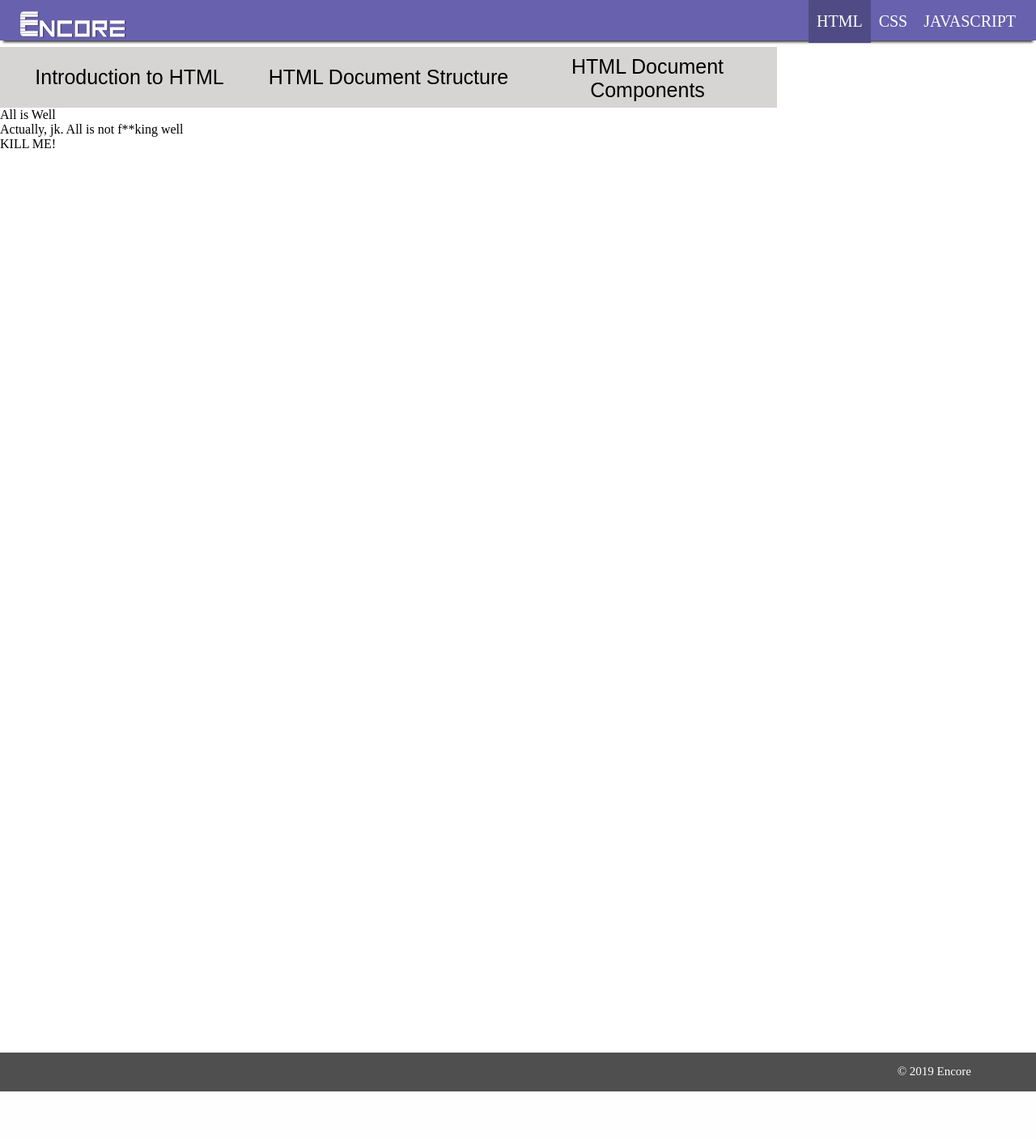
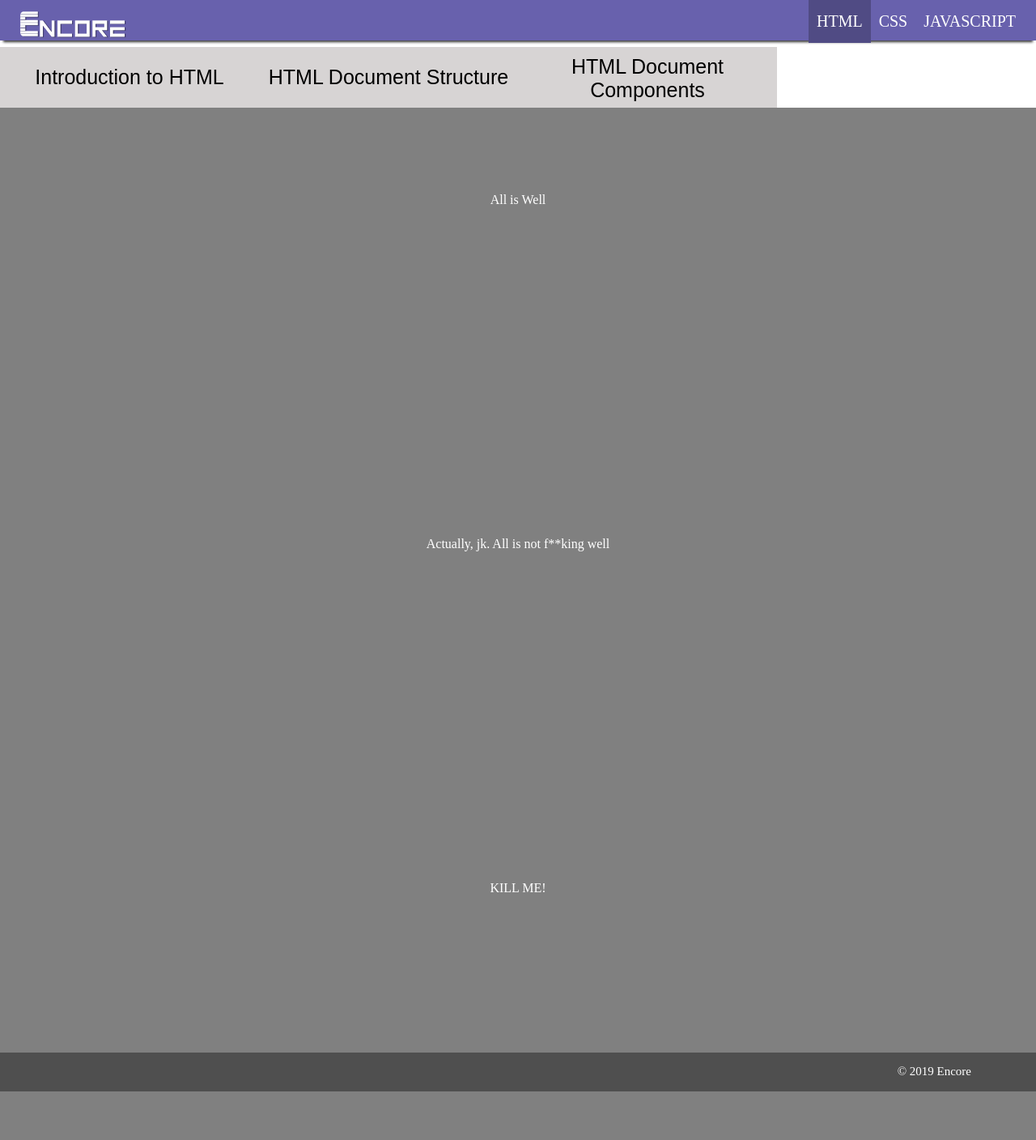
Before and after one commit to AbiRubrico/Encore, a PHP site: page /HTML-page/html-index.html in a window 1280 px wide. Shown: the whole page at 81% size. Before the commit the page ends 1348 px from the top, so only its background shows below. Run offline with PHP 8.4, Linux system fonts and the light colour scheme.

Commit message:
AbiRubrico edited style.css

```diff
--- a/css/style.css
+++ b/css/style.css
@@ -85,6 +85,14 @@ div.buttonsContainer button{
 	background-color: #d7d4d4;
 }
 
+div.tabPanel{
+	height: 85%;
+	background-color: gray;
+	color: white;
+	text-align: center;
+	padding-top: 105px;
+	box-sizing: border-box;
+}
 /*JS STYLES -----------------------------------------------------------------------------------*/
 /*JS STYLES -----------------------------------------------------------------------------------*/
 /*JS STYLES -----------------------------------------------------------------------------------*/
```
